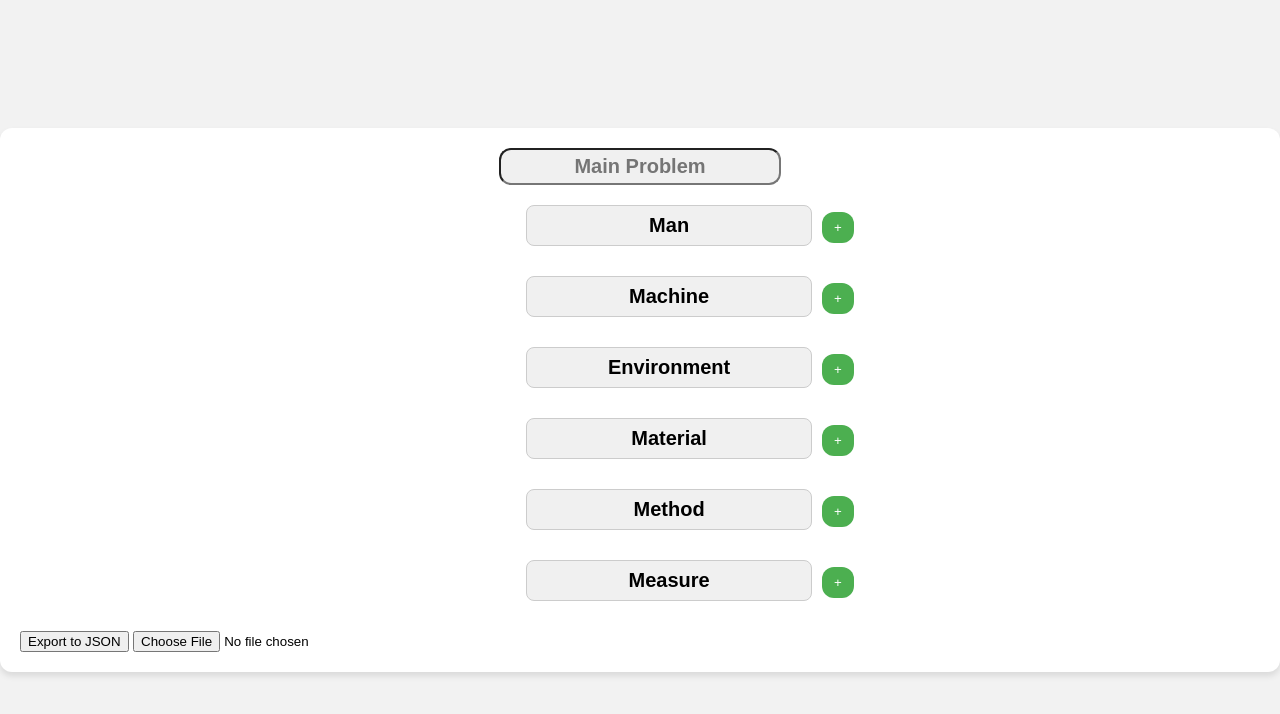
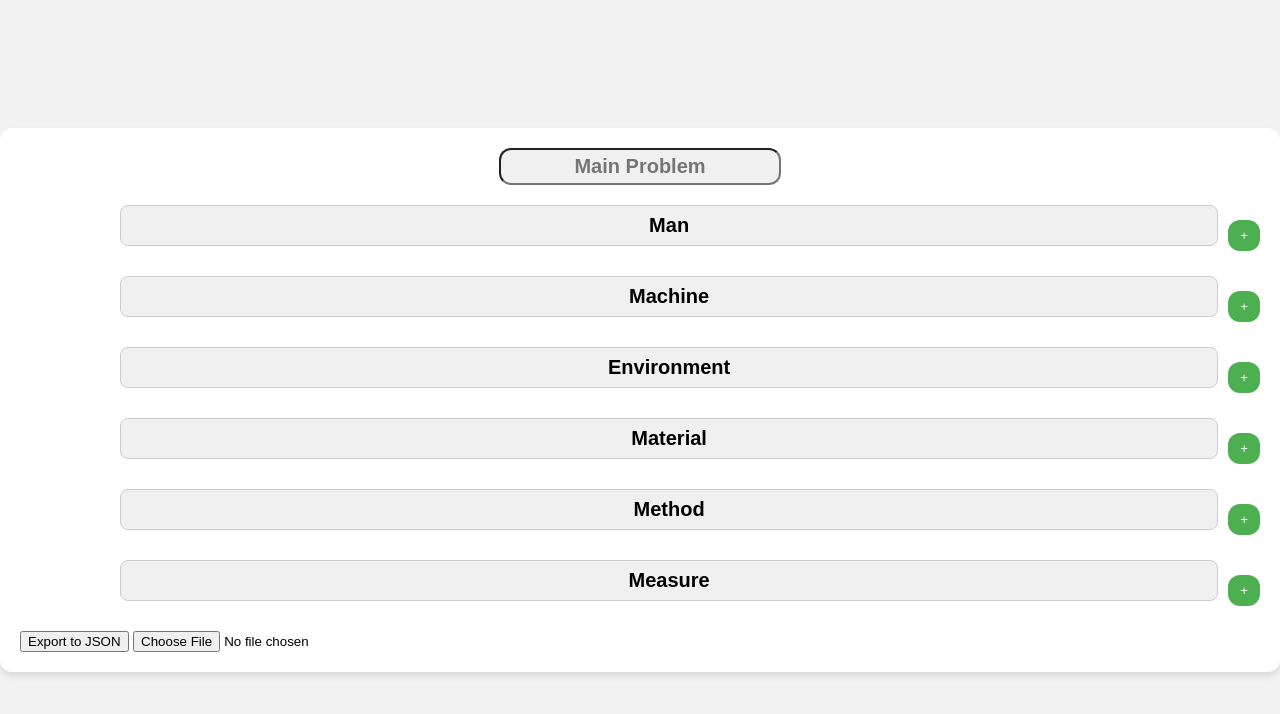
Before and after one commit to RodolfoGaspary/Ishikawa-Creator, a plain HTML site: page index.html in a window 1280 px wide. Drawn offline with Linux system fonts and the light colour scheme.

Commit message:
Update index.html

```diff
--- a/index.html
+++ b/index.html
@@ -72,6 +72,21 @@
 
   .sub-branch button.delete:hover {
     background-color: #d32f2f;
+  }
+  .sub-branch {
+  display: flex; /* Add display flex */
+  align-items: center; /* Align items vertically */
+  }
+
+.sub-branch input[type="text"] {
+  flex: 1; /* Let the input field take remaining space */
+  margin-right: 10px;
+  padding: 8px;
+  border: 1px solid #ccc;
+  border-radius: 8px;
+  overflow: hidden; /* Hide overflow text */
+  text-overflow: ellipsis; /* Add ellipsis for overflow text */
+  white-space: nowrap; /* Prevent wrapping */
   }
 </style>
 </head>
```
